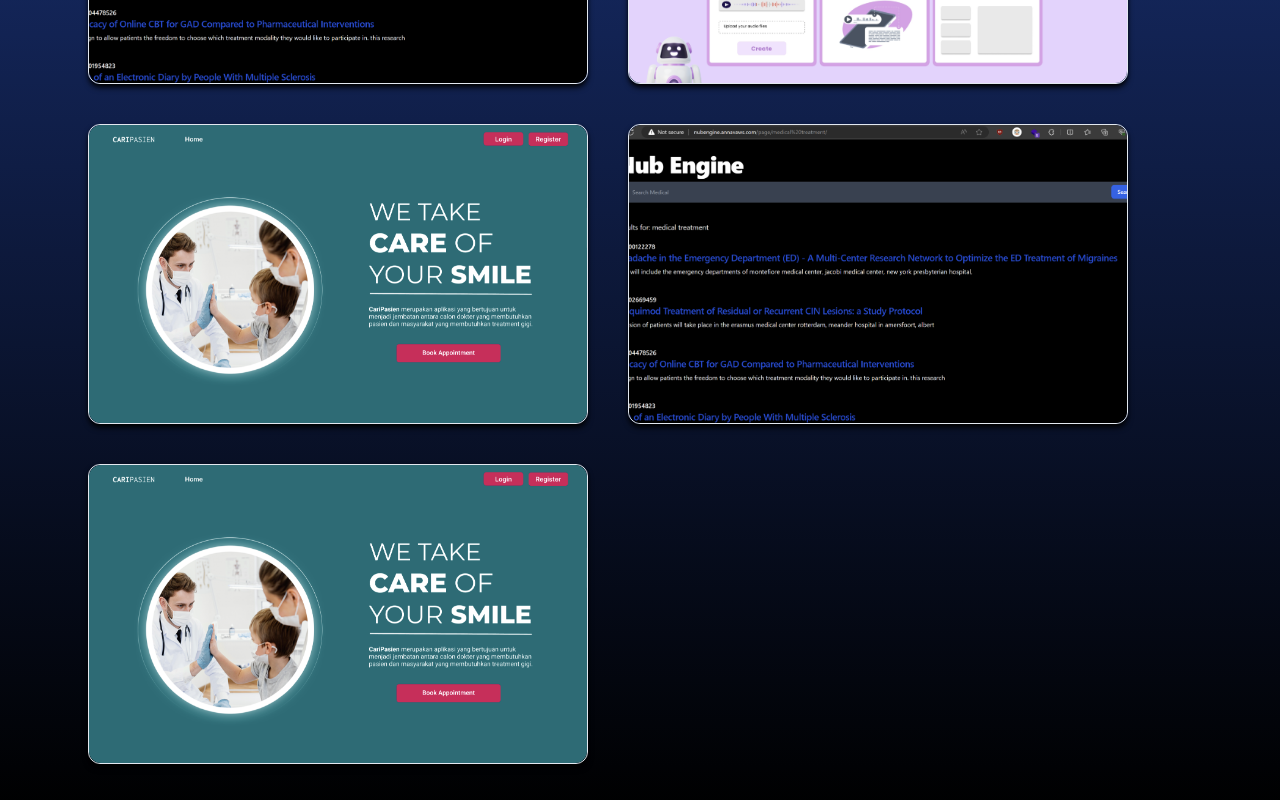
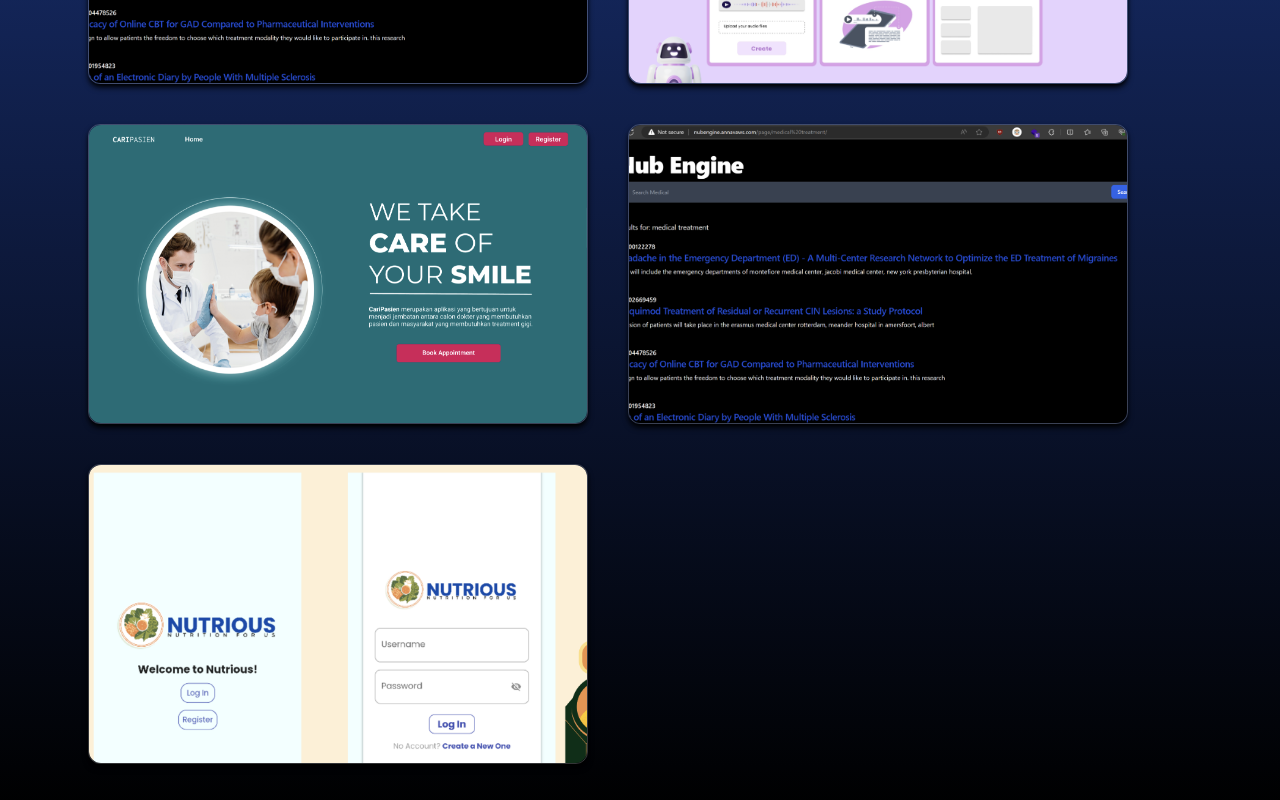
Before and after one commit to annavaws/annavaws.github.io, a Next.js app: page /project in a window 1280 px wide. Shown: the part 480-1280 px from the top of the page. Built offline with nearby package versions, Linux system fonts and the light colour scheme.

Commit message:
style: projects border transparancy

```diff
--- a/src/components/modules/ProjectModules/box.tsx
+++ b/src/components/modules/ProjectModules/box.tsx
@@ -59,7 +59,7 @@ export default function Box() {
     },
     {
       id: 5,
-      image: "/img3.png",
+      image: "/img4.png",
       title: "Nutrious",
       description:
         "A project for the Platform-based Programming class aimed at enhancing nutritional standards and promoting a healthier lifestyle in Indonesia.",
@@ -85,7 +85,7 @@ export default function Box() {
               >
                 <div
                   key={project.id}
-                  className={`group relative w-full h-[300px] border border-slate-200 rounded-xl shadow-md shadow-black transition duration-500 ease-in-out transform hover:-translate-y-2`}
+                  className={`group relative w-full h-[300px] border border-opacity-20 hover:border-opacity-60 border-white rounded-xl shadow-md shadow-black transition duration-500 ease-in-out transform hover:-translate-y-2`}
                 >
                   <Image
                     src={project.image}
```
Also changed, not shown: public/img4.png (added).
